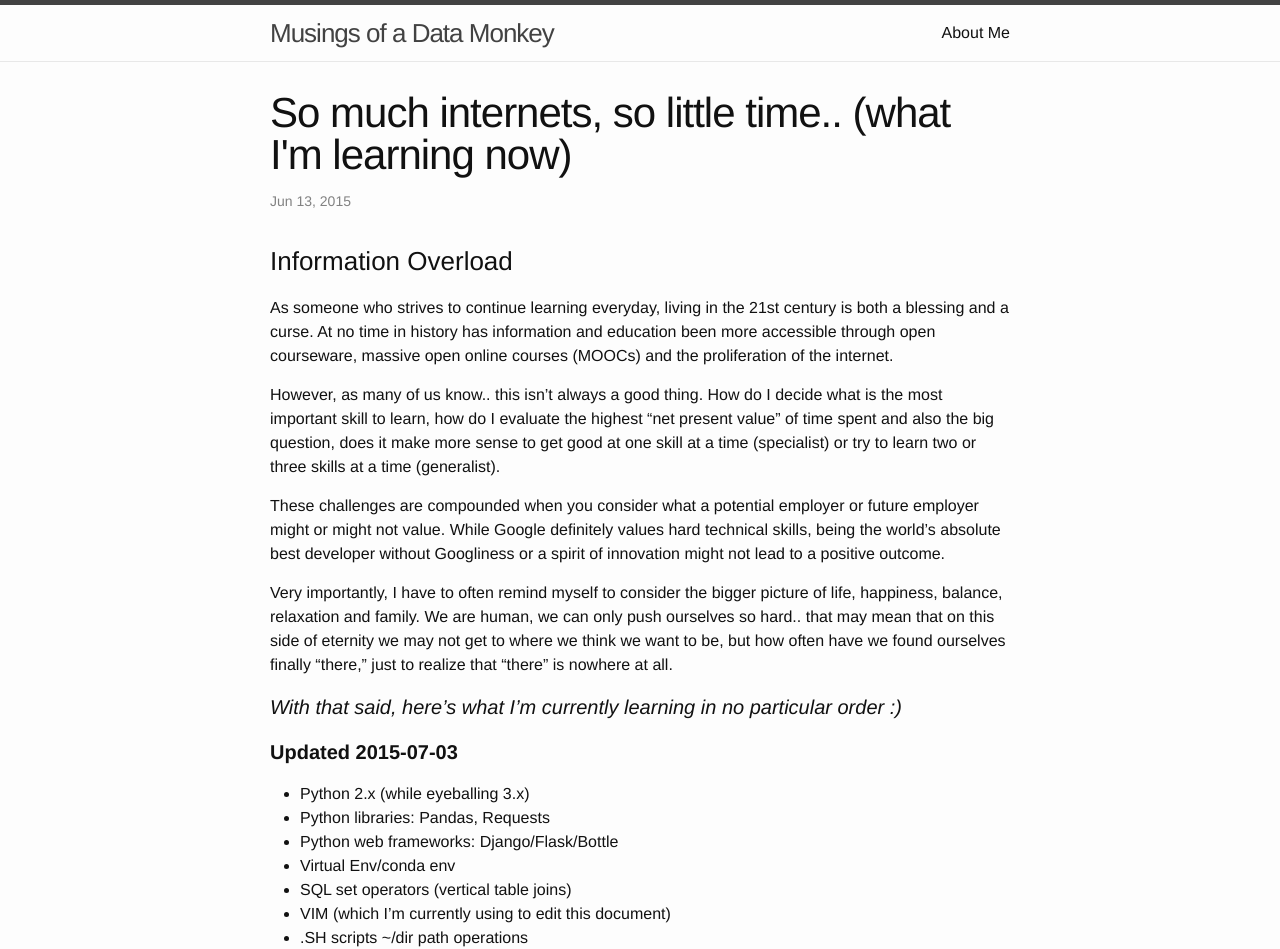
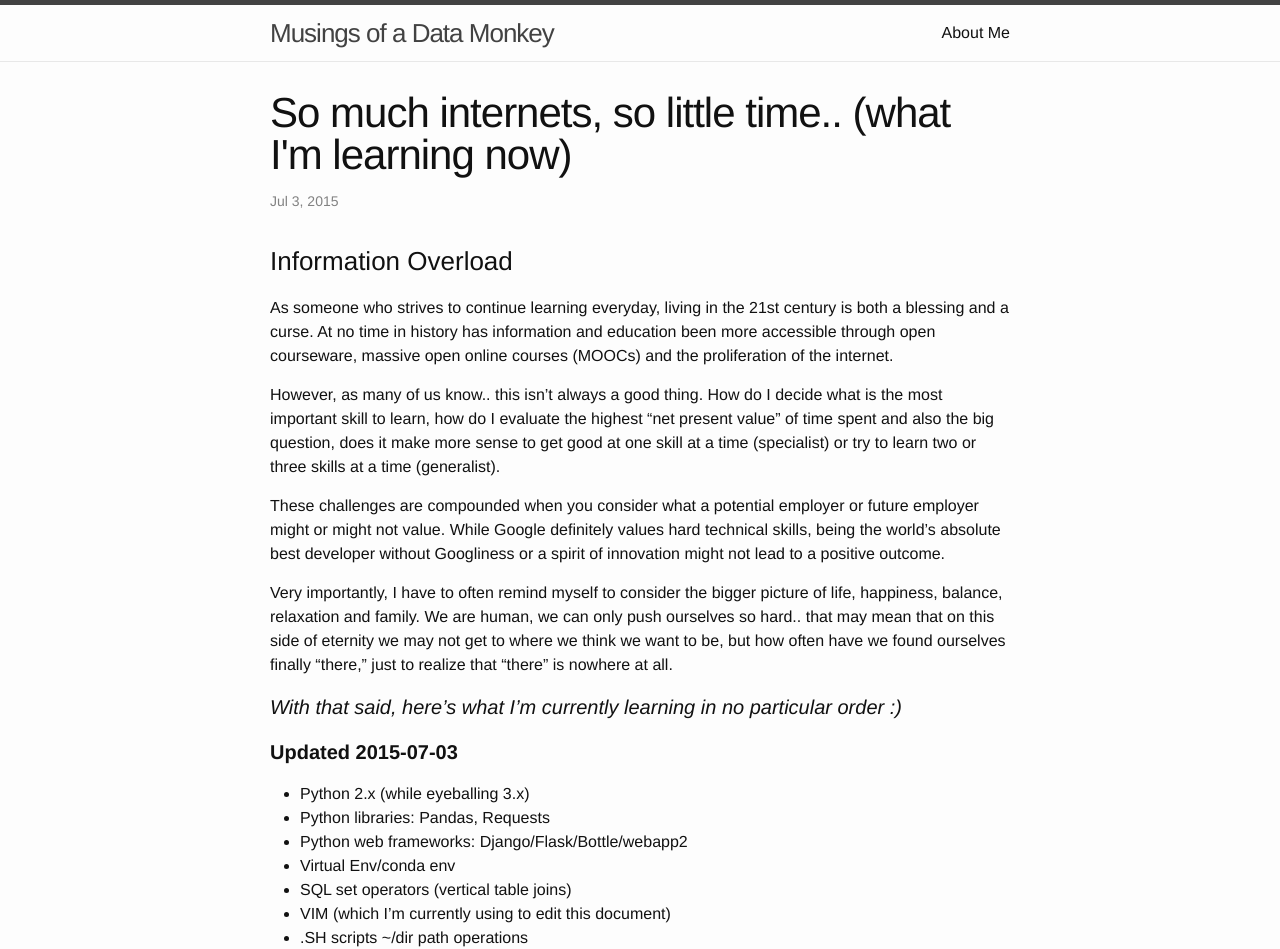
Before and after one commit to josephlei/jjl-website, a Jekyll site: the page built from _posts/2015-07-03-what-to-learn-first.markdown, in a window 1280 px wide. Shown: the top 949 px of the page. Built offline with Jekyll 4.4.1, drawn with Linux system fonts in a browser that asks for light colours.

Commit message:
direct shell update

```diff
--- a/_posts/2015-06-13-what-to-learn-first.markdown
+++ b/_posts/2015-07-03-what-to-learn-first.markdown
@@ -1,7 +1,7 @@
 ---
 layout: post
 title: "So much internets, so little time.. (what I'm learning now)"
-date: 2015-06-13
+date: 2015-07-03
 categories:
 published: true
 ---
@@ -22,7 +22,7 @@ Very importantly, I have to often remind myself to consider the bigger picture o
 
 * Python 2.x (while eyeballing 3.x)
 * Python libraries: Pandas, Requests
-* Python web frameworks: Django/Flask/Bottle
+* Python web frameworks: Django/Flask/Bottle/webapp2
 * Virtual Env/conda env
 * SQL set operators (vertical table joins)
 * VIM (which I'm currently using to edit this document)
```
